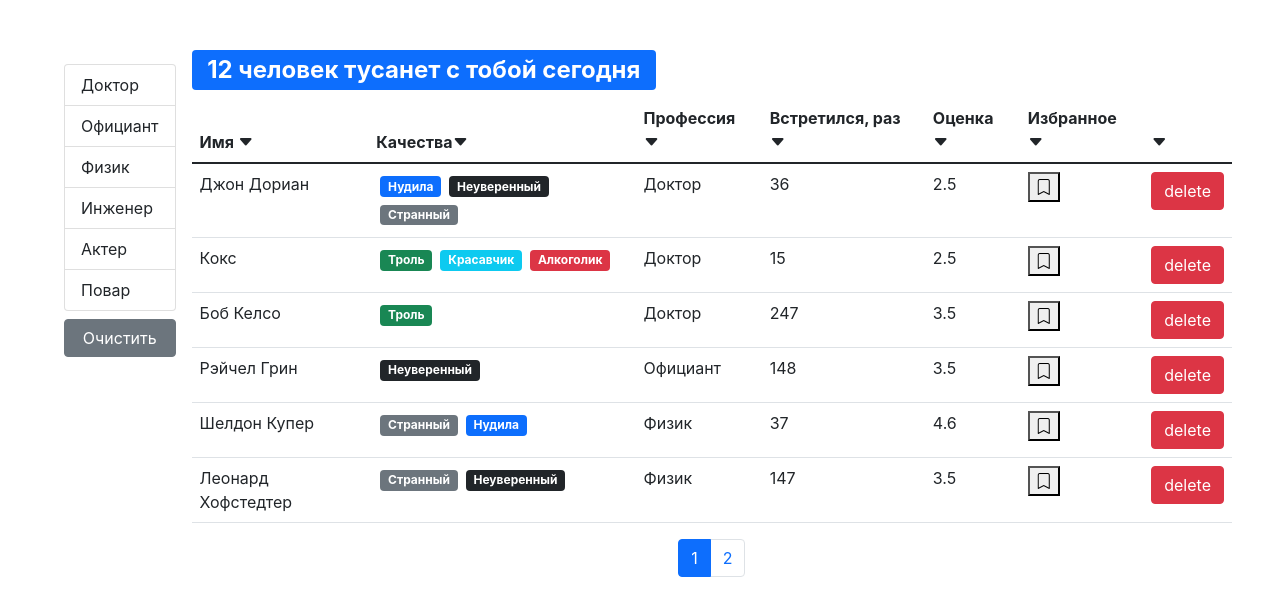
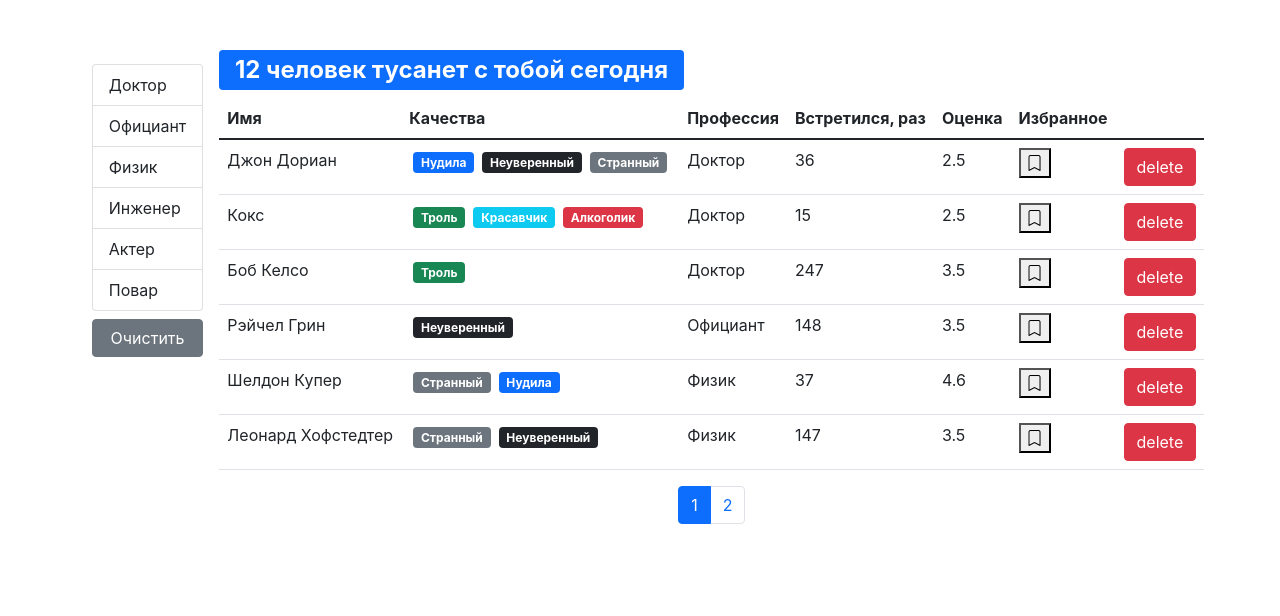
Before and after one commit to Raz3r444uk/Fast-company, a React (Create React App) app: page / in a window 1280 px wide. Shown: the top 616 px of the page. Built offline with nearby package versions, Linux system fonts and the light colour scheme.

Commit message:
feat: ended homework

```diff
--- a/src/components/tableHeader.jsx
+++ b/src/components/tableHeader.jsx
@@ -15,6 +15,7 @@ const TableHeader = ({ onSort, selectedSort, columns }) => {
     };
 
     const caretToggle = (item) => {
+        if (selectedSort.path === item) {
             return (
                 <i
                     className={
@@ -24,6 +25,9 @@ const TableHeader = ({ onSort, selectedSort, columns }) => {
                     }
                 ></i>
             );
+        } else {
+            return null;
+        }
     };
 
     return (
@@ -41,7 +45,7 @@ const TableHeader = ({ onSort, selectedSort, columns }) => {
                         scope="col"
                     >
                         {columns[colum].name}
-                        {caretToggle()}
+                        {caretToggle(columns[colum].path)}
                     </th>
                 ))}
             </tr>
@@ -52,8 +56,7 @@ const TableHeader = ({ onSort, selectedSort, columns }) => {
 TableHeader.propTypes = {
     onSort: PropTypes.func.isRequired,
     selectedSort: PropTypes.object.isRequired,
-    columns: PropTypes.object.isRequired,
-    caret: PropTypes.string
+    columns: PropTypes.object.isRequired
 };
 
 export default TableHeader;
--- a/src/components/usersTable.jsx
+++ b/src/components/usersTable.jsx
@@ -17,7 +17,8 @@ const UserTable = ({
     const columns = {
         name: { path: "name", name: "Имя " },
         qualities: {
-            name: "Качества",
+            path: "",
+            name: "Качества ",
             component: (user) => <QualitiesList qualities={user.qualities} />
         },
         profession: { path: "profession.name", name: "Профессия " },
@@ -37,6 +38,7 @@ const UserTable = ({
             )
         },
         delete: {
+            path: "",
             component: (user) => (
                 <button
                     onClick={() => onDelete(user._id)}
```
Lines whose indentation alone changed are shown as unchanged.
